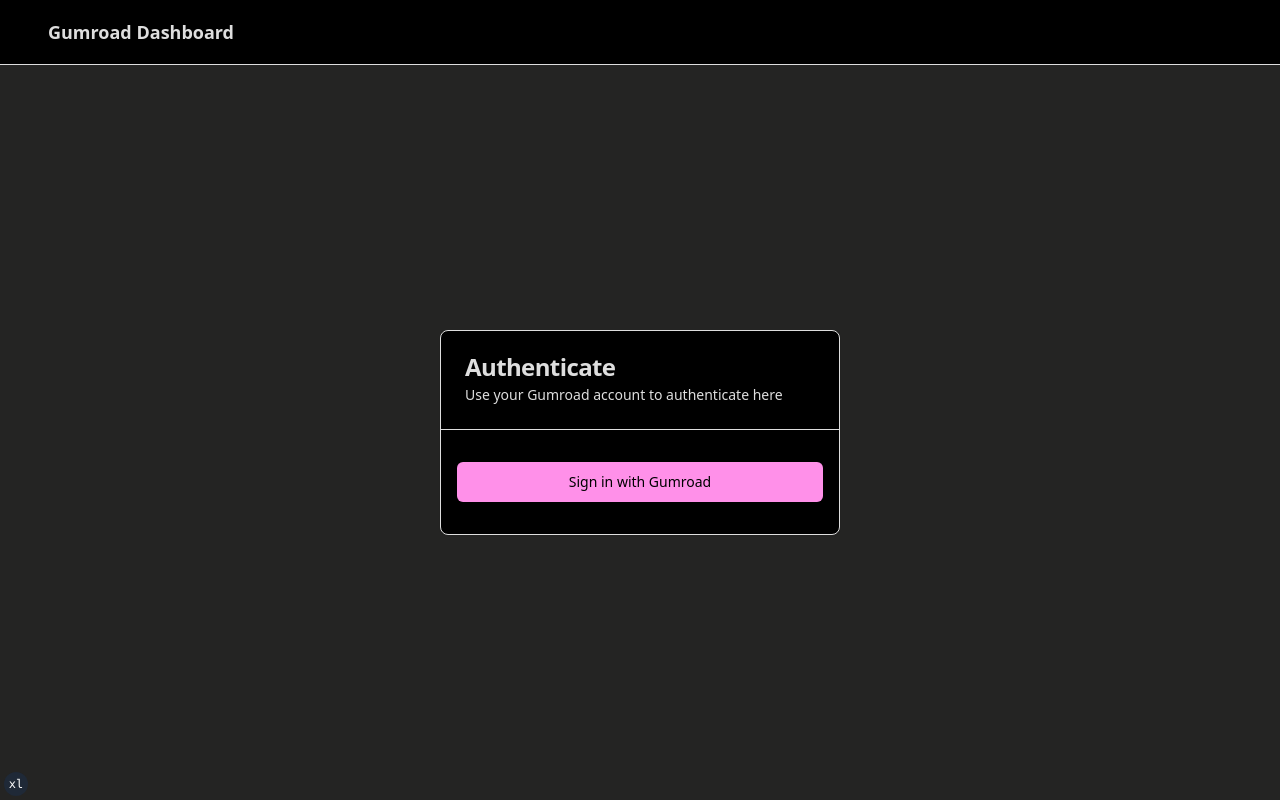
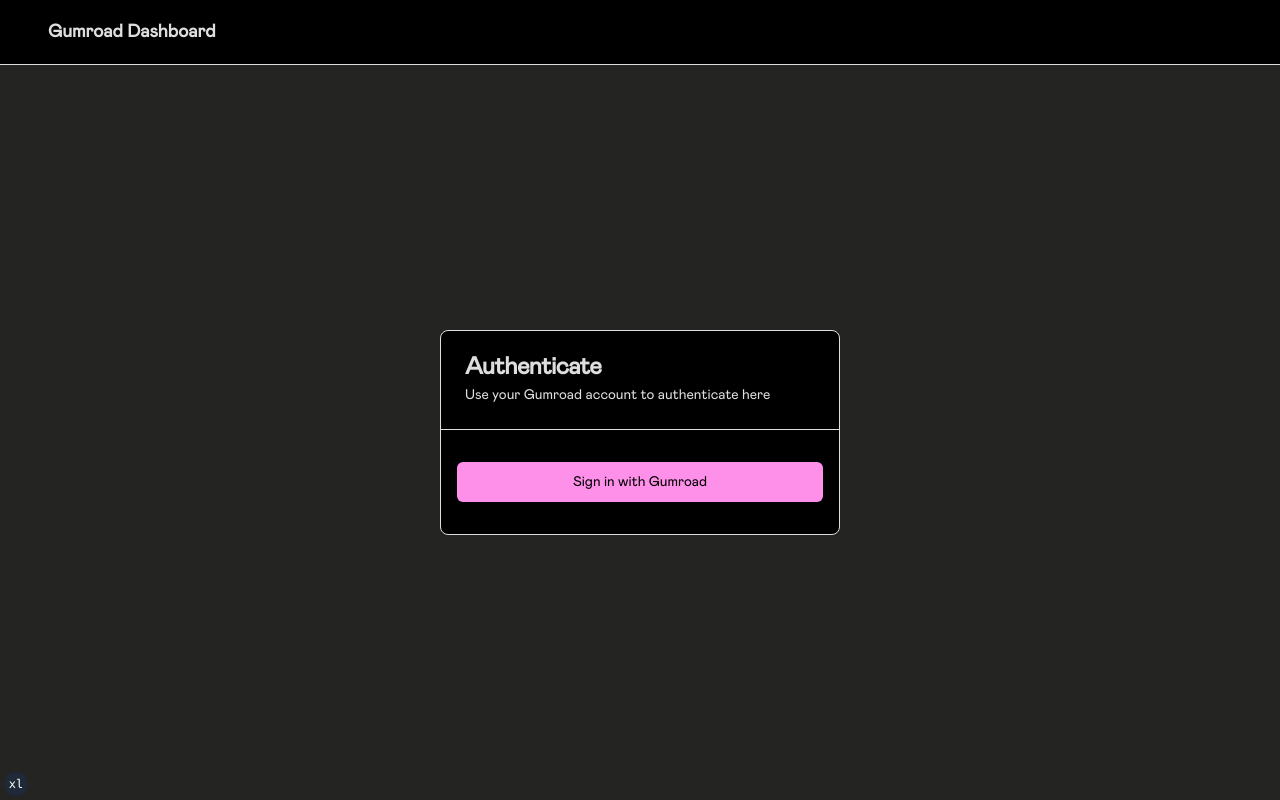
Before and after one commit to harshithpabbati/gumroad-dashboard, a Next.js app: page / in a window 1280 px wide. Built offline with nearby package versions, Linux system fonts and the light colour scheme; no server answers.

Commit message:
chore: use mabrypro font

```diff
--- a/lib/fonts.ts
+++ b/lib/fonts.ts
@@ -1,14 +1,7 @@
-import {
-  JetBrains_Mono as FontMono,
-  Inter as FontSans,
-} from 'next/font/google';
+import localFont from 'next/font/local';
 
-export const fontSans = FontSans({
-  subsets: ['latin'],
+export const fontSans = localFont({
+  src: './MabryPro-Regular.woff2',
   variable: '--font-sans',
+  display: 'swap',
 });
-
-export const fontMono = FontMono({
-  subsets: ['latin'],
-  variable: '--font-mono',
-});
--- a/tailwind.config.js
+++ b/tailwind.config.js
@@ -1,3 +1,5 @@
+const { fontFamily } = require('tailwindcss/defaultTheme');
+
 /** @type {import('tailwindcss').Config} */
 module.exports = {
   darkMode: ['class'],
@@ -71,6 +73,9 @@
         'accordion-down': 'accordion-down 0.2s ease-out',
         'accordion-up': 'accordion-up 0.2s ease-out',
       },
+      fontFamily: {
+        sans: ['var(--font-sans)', ...fontFamily.sans],
+      },
     },
   },
   plugins: [require('tailwindcss-animate')],
```
Also changed, not shown: lib/MabryPro-Regular.woff2 (added).
